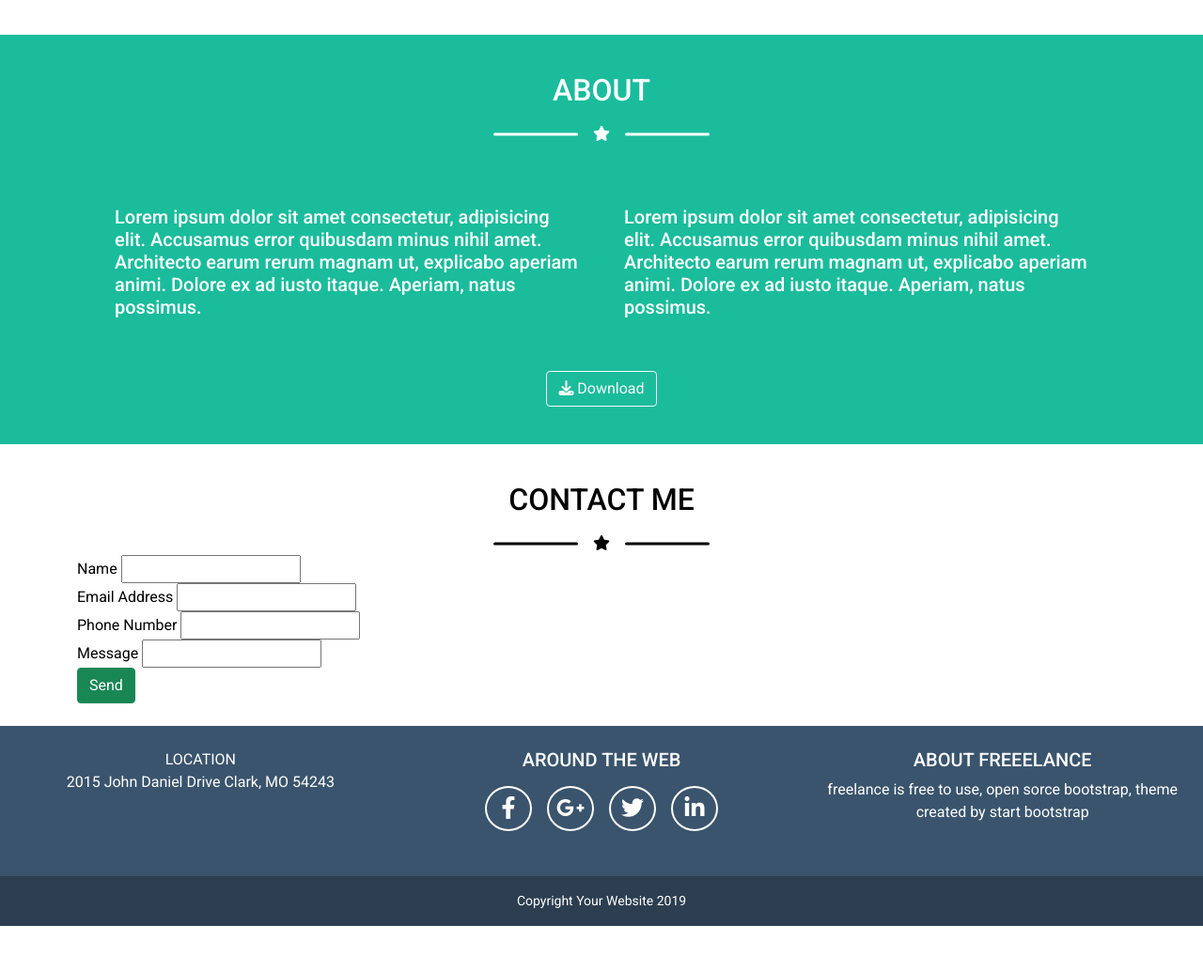
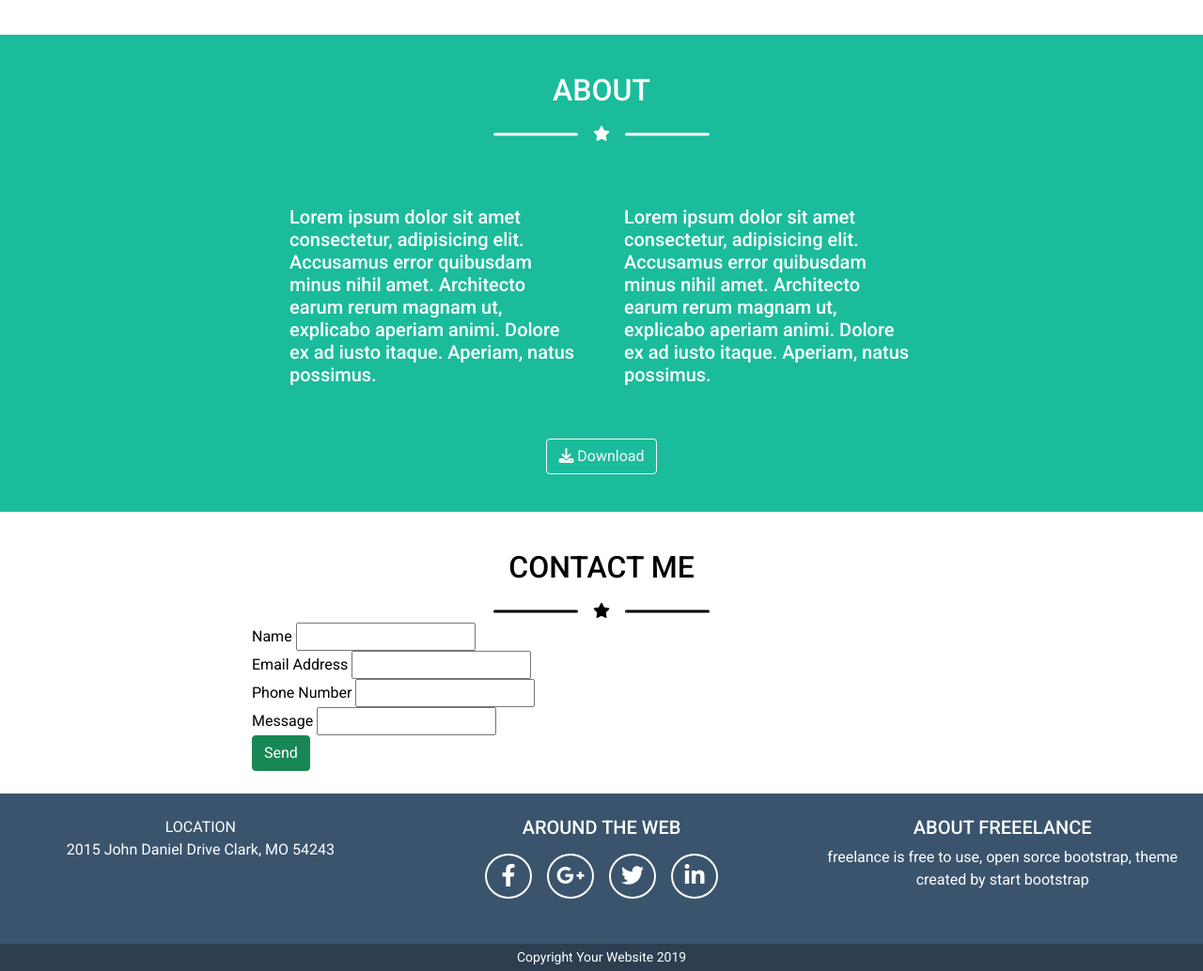
Before and after one commit to Hirisci/html-css-bootstrap-freelancer, a plain HTML site: page index.html in a window 1280 px wide. Shown: the part 1289-2323 px from the top of the page at 94% size. Before the commit the page ends 2275 px from the top, so only its background shows below. Drawn offline with nearby package versions, Linux system fonts and the light colour scheme.

Commit message:
aggiunto wrapper small in contact e about

```diff
--- a/css/style.css
+++ b/css/style.css
@@ -47,6 +47,11 @@ body{
 
 .container-custom{
     max-width: 750px;
+    margin: auto;
+}
+
+.wrapper-small{
+    width: 60%;
     margin: auto;
 }
 
--- a/index.html
+++ b/index.html
@@ -60,7 +60,8 @@
             </div>
         </section>
         <section class="about py-4">
-            <div class="container">
+            <div class="wrapper-small">
+                <div class="container-fluid">
                     <h2 class="text-center m-3 text-uppercase">about</h2>
                     <div class="divisore text-center"><i class="fa-solid fa-star"></i></div>
                     <div class="row justify-content-center g-4 g-lg-5 m-3">
@@ -73,8 +74,10 @@
                         <div class="col-12 text-center"><button class="btn btn-outline-light"><i class="fa-solid fa-download"></i> Download</button></div>
                     </div>
                 </div>
+            </div>
         </section>
         <section class="contact py-4">
+            <div class="wrapper-small">
                 <div class="container">
                     <h2 class="text-center m-3 text-uppercase">contact me</h2>
                     <div class="divisore black text-center"><i class="fa-solid fa-star"></i></div>
@@ -98,6 +101,7 @@
                         <button class="btn btn-success">Send</button>
                     </form>
                 </div>
+            </div>
         </section>
     </main>
     <footer class="container-fluid">
@@ -120,7 +124,7 @@
                 <div>freelance is free to use, open sorce bootstrap, theme created by start bootstrap</div>
             </div>
         </div>
-        <div class="footer-bot text-center py-3 small">Copyright Your Website 2019</div>
+        <div class="footer-bot text-center p-1 small">Copyright Your Website 2019</div>
     </footer>
 </body>
 </html>
```
Lines whose indentation alone changed are shown as unchanged.
